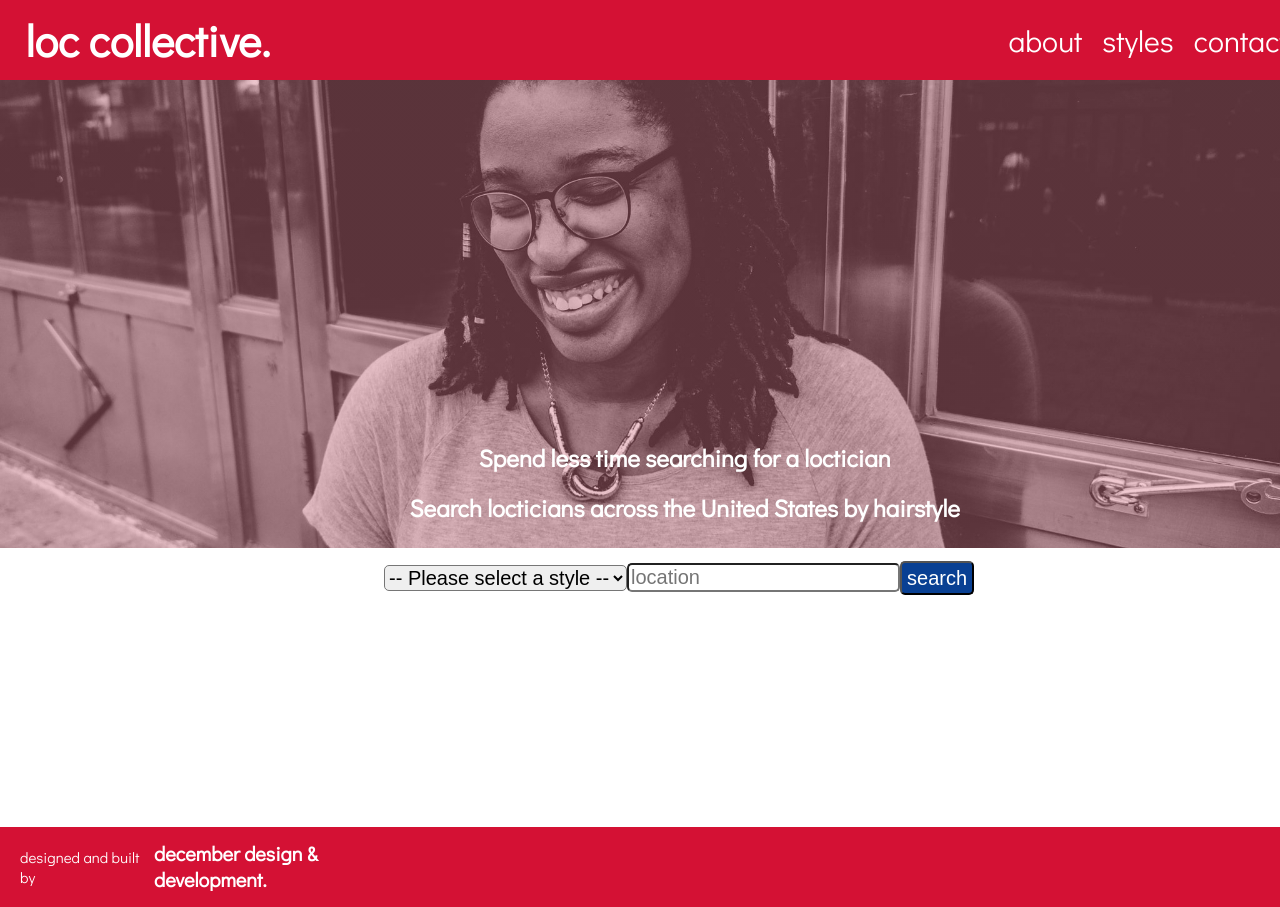
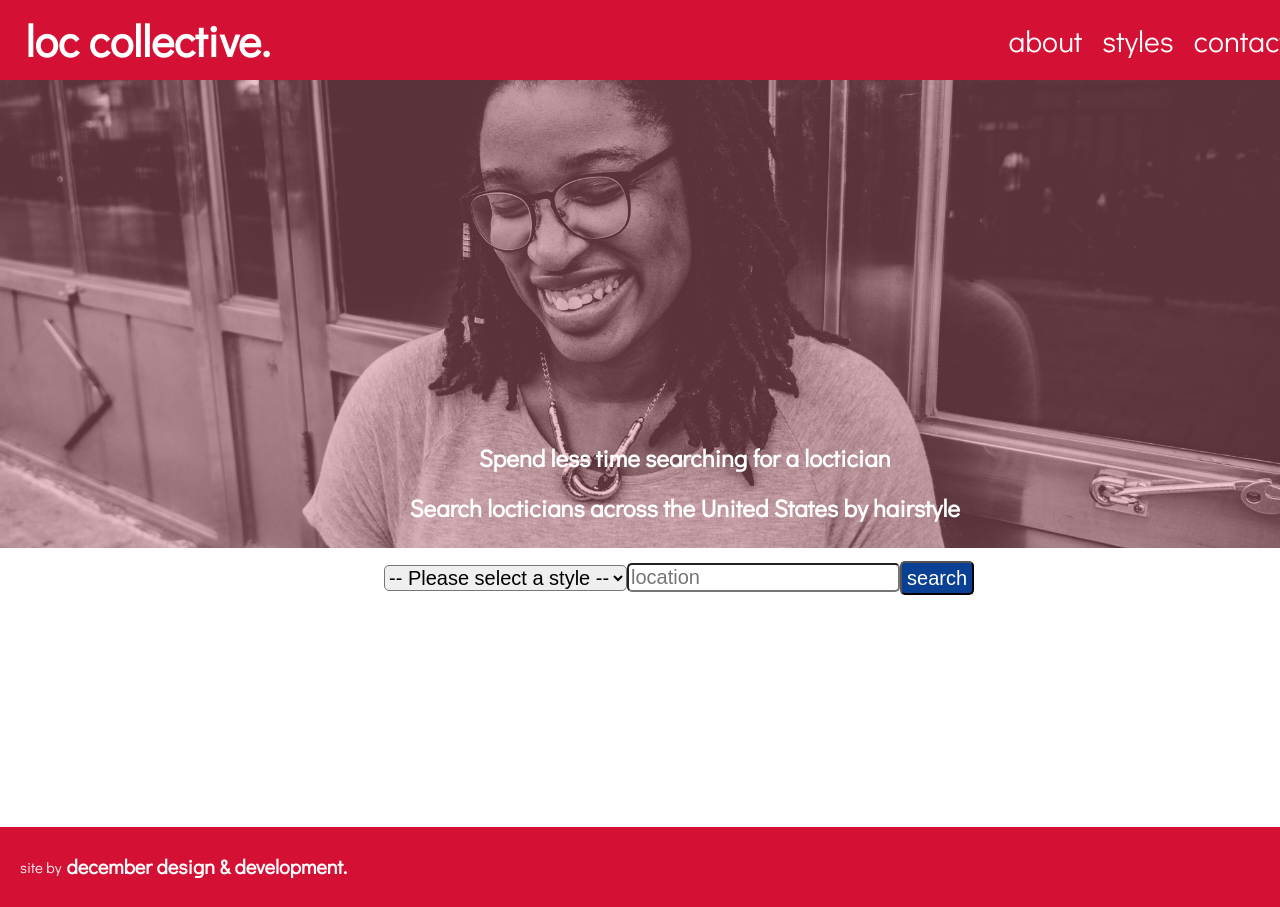
Before and after one commit to garnetred/loc-collective, a React (Create React App) app: page / in a window 1280 px wide. Built offline with nearby package versions, Linux system fonts and the light colour scheme.

Commit message:
Change footer text

```diff
--- a/src/Components/Footer/Footer.js
+++ b/src/Components/Footer/Footer.js
@@ -5,7 +5,7 @@ const Footer = () => {
   return (
     <footer className="loc-collective-footer">
       <section className="footer-container">
-        <p>designed and built by</p>
+        <p>site by</p>
         <a
           href="https://www.decemberdevelopment.com"
           target="_blank"
```
